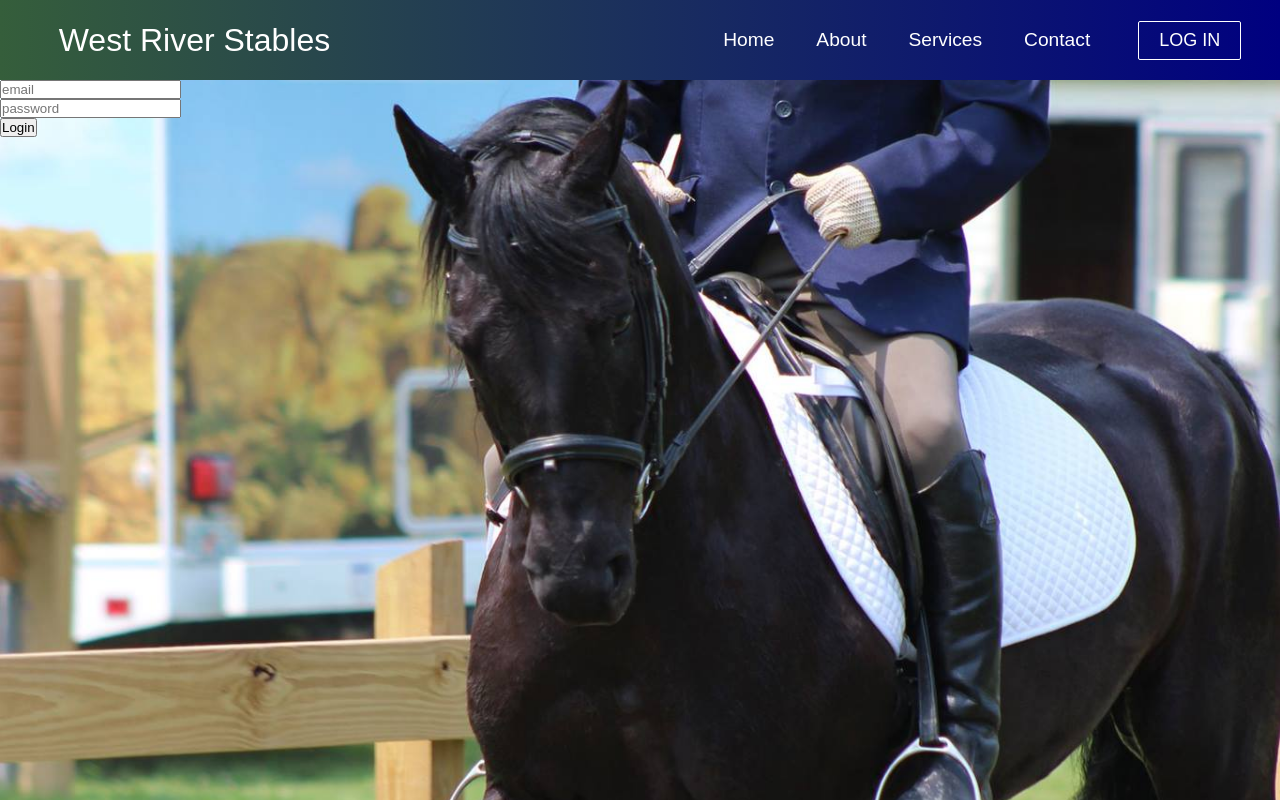
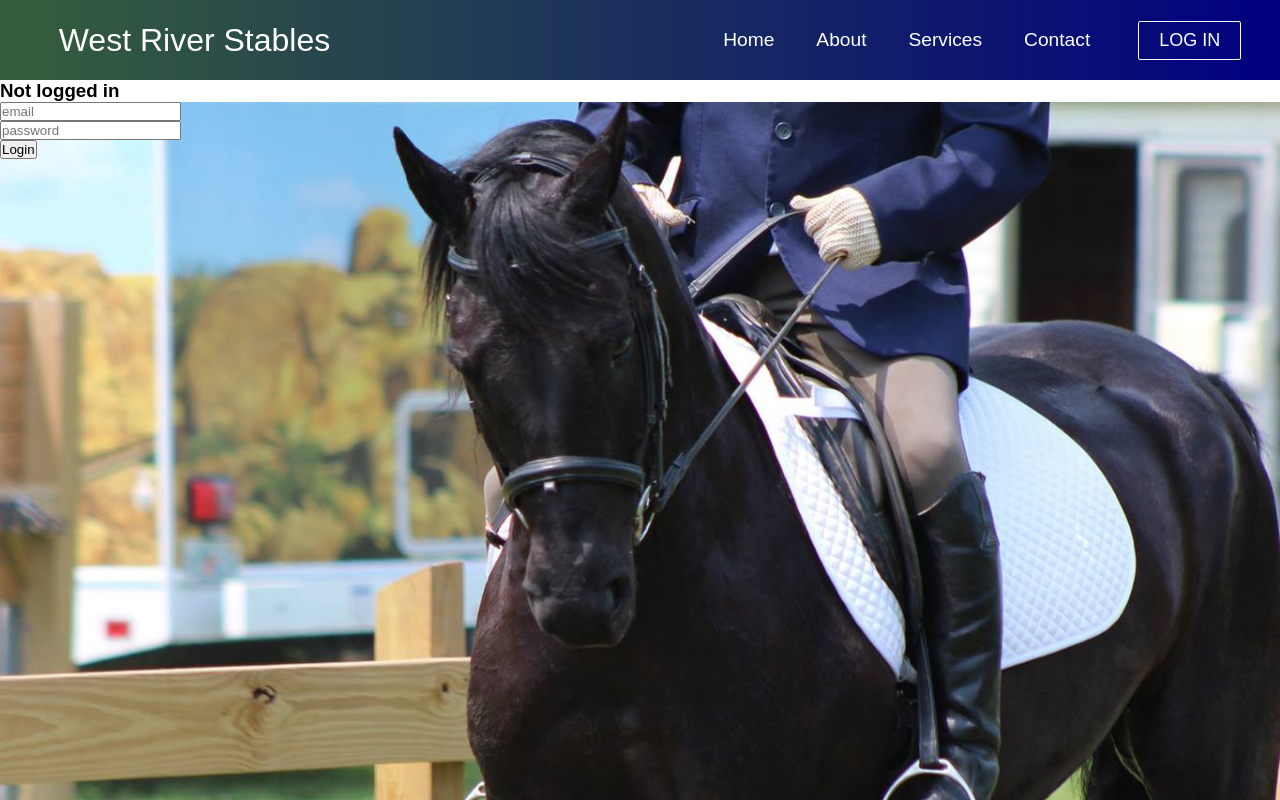
Before and after one commit to jrog20/west-river-stables-website, a React (Create React App) app in the folder west-river-stables-react-app/: page /login in a window 1280 px wide. Shown: the top 800 px of the page. Built offline with nearby package versions, Linux system fonts and the light colour scheme.

Commit message:
Fix login bug

```diff
--- a/west-river-stables-react-app/src/containers/LoginContainer.js
+++ b/west-river-stables-react-app/src/containers/LoginContainer.js
@@ -45,13 +45,27 @@ class LoginContainer extends Component {
 
     fetch('http://localhost:3000/login', headers)
       .then(response => response.json())
-      .then(console.log)
+      .then(userJSON => {
+        if (userJSON.error) {
+          // incorrect user
+          alert("Invalid login. Please try again.")
+        } else {
+          // correct user login
+          this.setState({
+            currentUser: userJSON
+          })
+        }
+      })
       .catch(console.log)
   }
 
   render() {
+    const { currentUser } = this.state
     return (
       <div>
+        <h3>
+          { currentUser ? `Welcome, ${currentUser.username}!` : 'Not logged in'}
+        </h3>
         <Login
           handleOnChange={this.handleOnChange}
           handleOnSubmit={this.handleOnSubmit}
```
